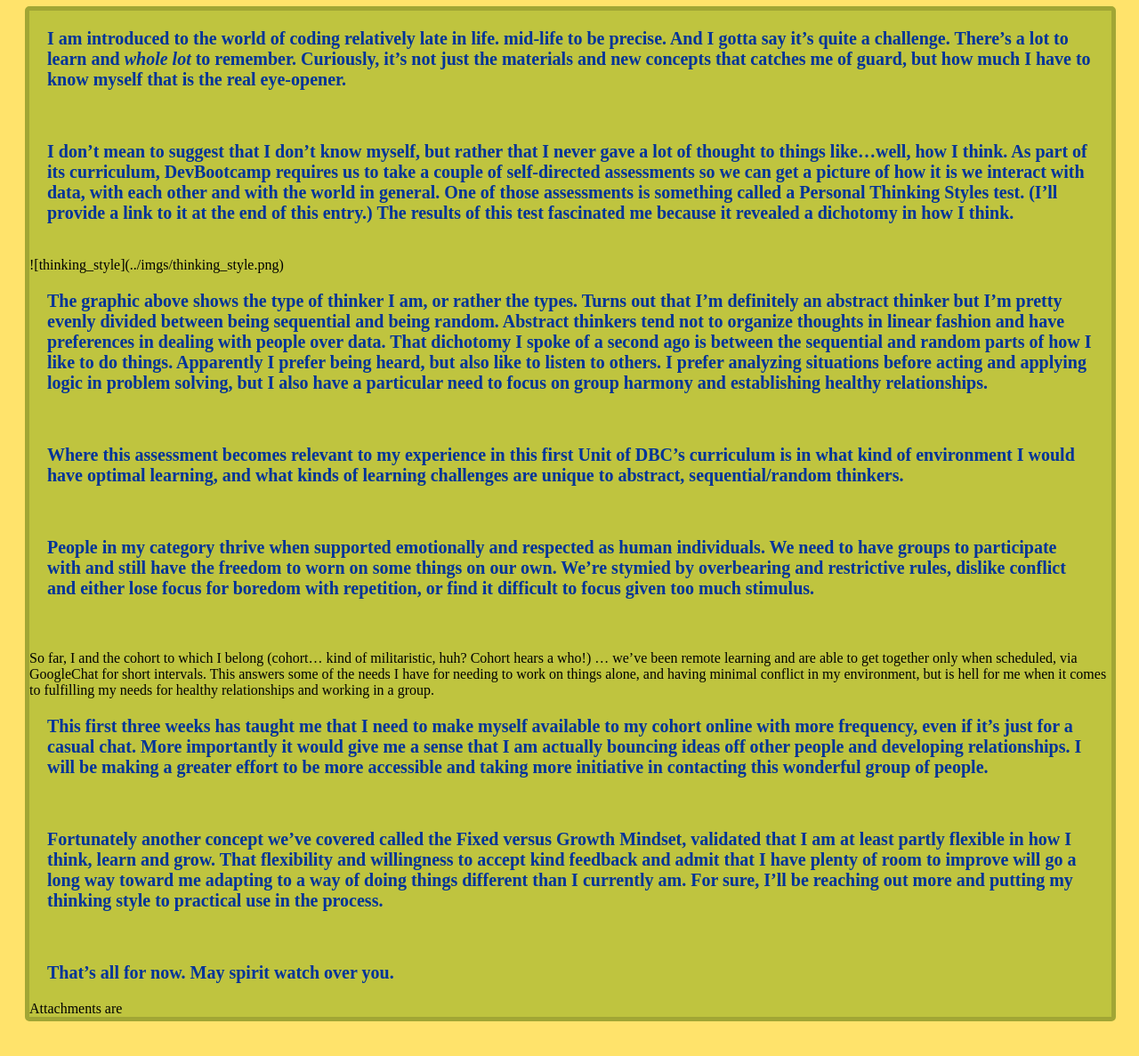
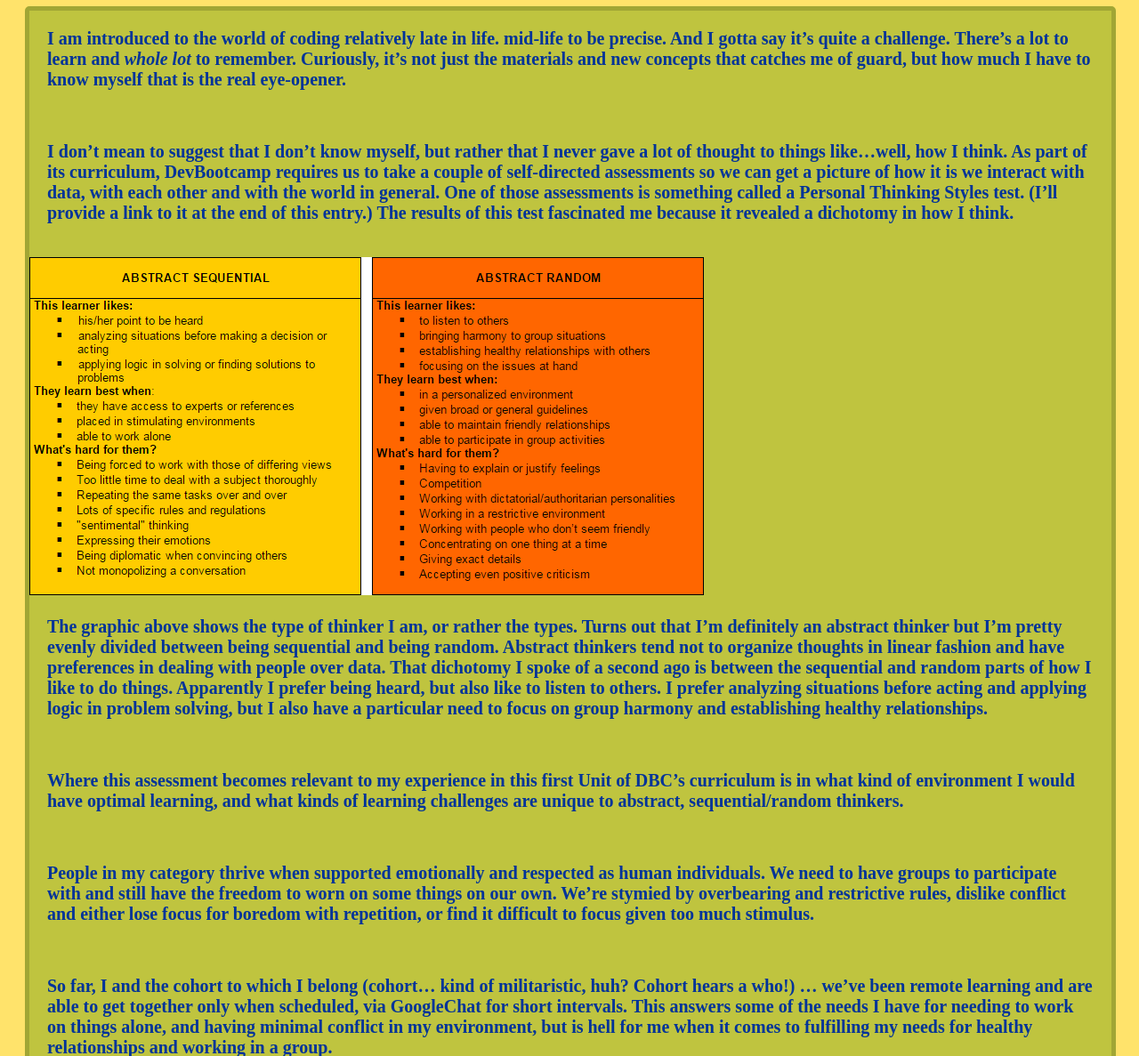
Before and after one commit to Lawrencecs722/Lawrencecs722.github.io, a plain HTML site: page BLOGS/c3_thinking-style.html in a window 1280 px wide. Shown: the part 213-1400 px from the top of the page at 89% size. Before the commit the page ends 1361 px from the top, so only its background shows below. Drawn offline with Linux system fonts and the light colour scheme.

Commit message:
UPDATE C3 BLOG, CORRECT IMG REF AND <P> FORMAT

```diff
--- a/BLOGS/c3_thinking-style.html
+++ b/BLOGS/c3_thinking-style.html
@@ -24,7 +24,7 @@
 
 <p>I don’t mean to suggest that I don’t know myself, but rather that I never gave a lot of thought to things like…well, how I think.  As part of its curriculum, DevBootcamp requires us to take a couple of self-directed assessments so we can get a picture of how it is we interact with data, with each other and with the world in general. One of those assessments is something called a Personal Thinking Styles test.  (I’ll provide a link to it at the end of this entry.) The results of this test fascinated me because it revealed a dichotomy in how I think.</p><br>
 
-![thinking_style](../imgs/thinking_style.png)
+<img src = "../imgs/thinking_style.png"/>
 
 <p>The graphic above shows the type of thinker I am, or rather the types.  Turns out that I’m definitely an abstract thinker but I’m pretty evenly divided between being sequential and being random. Abstract thinkers tend not to organize thoughts in linear fashion and have preferences in dealing with people over data.  That dichotomy I spoke of a second ago is between the sequential and random parts of how I like to do things.  Apparently I prefer being heard, but also like to listen to others. I prefer analyzing situations before acting and applying logic in problem solving, but I also have a particular need to focus  on group harmony and establishing healthy relationships.</p><br>
 
@@ -32,8 +32,7 @@
 
 <p>People in my category thrive when supported emotionally and respected as human individuals.  We need to have groups to participate with and still have the freedom to worn on some things on our own. We’re stymied by overbearing and restrictive rules, dislike conflict and either lose focus for boredom with repetition, or find it difficult to focus given too much stimulus.</p><br>
 
-<p>
-</p>So far, I and the cohort to which I belong (cohort… kind of militaristic, huh? Cohort hears a who!) … we’ve been remote learning and are able to get together only when scheduled, via GoogleChat  for short intervals.  This answers some of the needs I have for needing to work on things alone, and having minimal conflict in my environment, but is hell for me when it comes to fulfilling my needs for healthy relationships and working in a group. <br>
+<p>So far, I and the cohort to which I belong (cohort… kind of militaristic, huh? Cohort hears a who!) … we’ve been remote learning and are able to get together only when scheduled, via GoogleChat  for short intervals.  This answers some of the needs I have for needing to work on things alone, and having minimal conflict in my environment, but is hell for me when it comes to fulfilling my needs for healthy relationships and working in a group. <br>
 
 <p>This first three weeks has taught me that I need to make myself available to my cohort online with more frequency, even if it’s just for a casual chat.  More importantly it would give me a sense that I am actually bouncing ideas off other people and developing relationships.  I will be making a greater effort to be more accessible and taking more initiative in contacting this wonderful group of people.</p><br>
 
```
